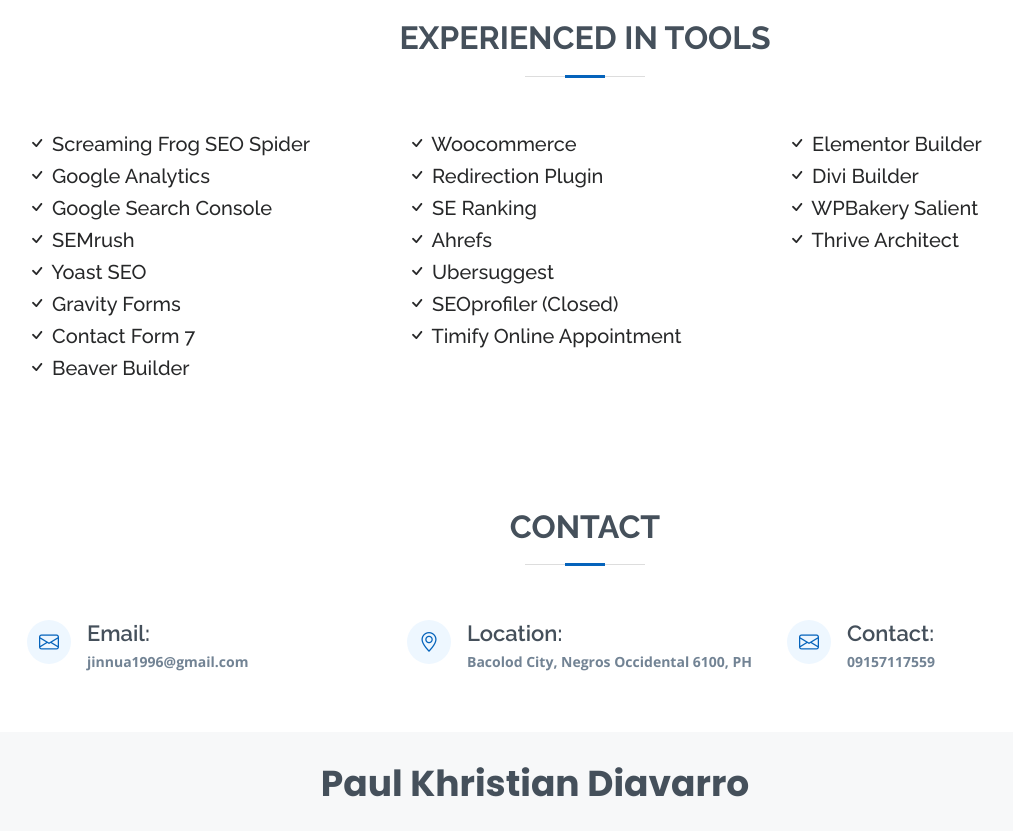
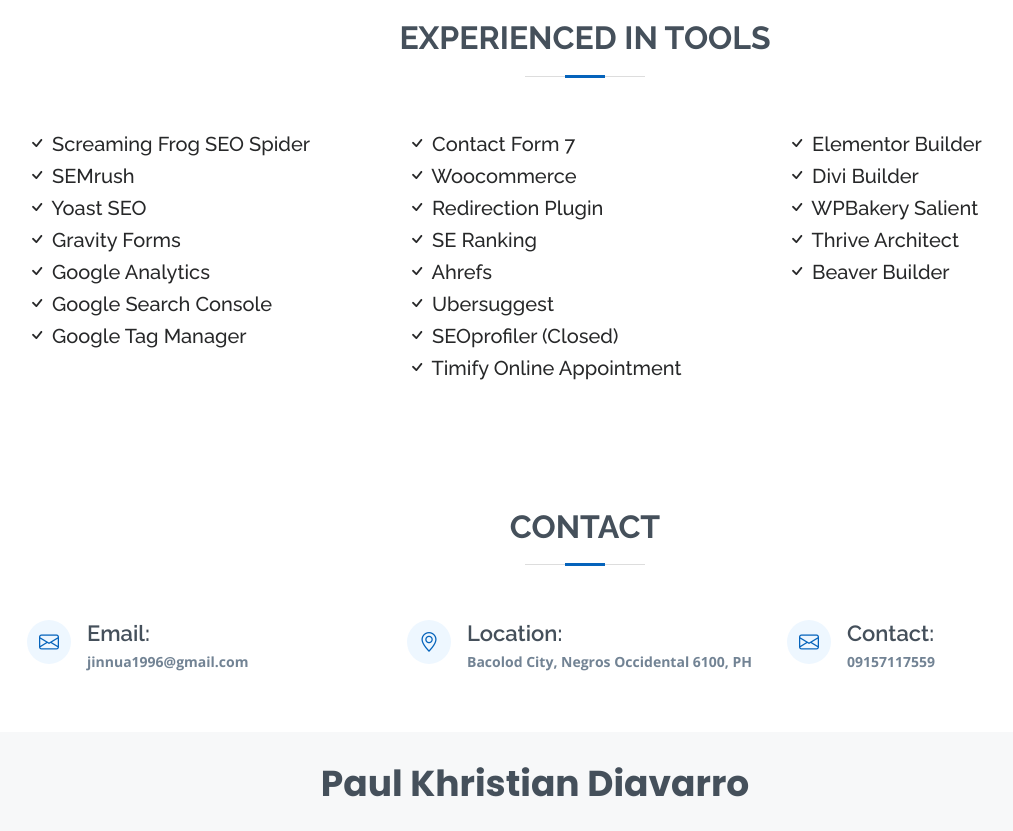
Before and after one commit to jinnua1996/resume-portfolio, a plain HTML site: page index.html in a window 1280 px wide. Shown: the part 3620-4451 px from the top of the page, without its empty margins (105-1118 px from the left). Drawn offline with nearby package versions, Linux system fonts and the light colour scheme.

Commit message:
Update index.html

```diff
--- a/index.html
+++ b/index.html
@@ -383,16 +383,6 @@
             </div>
 			<div class="info">
               <div class="address">
-                <h5><i class="bi bi-check"></i> Google Analytics</h5>
-              </div>
-            </div>
-			<div class="info">
-              <div class="address">
-                <h5><i class="bi bi-check"></i> Google Search Console</h5>
-              </div>
-            </div>
-			<div class="info">
-              <div class="address">
                 <h5><i class="bi bi-check"></i> SEMrush</h5>
               </div>
             </div>
@@ -408,12 +398,27 @@
             </div>
 			<div class="info">
               <div class="address">
-                <h5><i class="bi bi-check"></i> Contact Form 7</h5>
+                <h5><i class="bi bi-check"></i> Google Analytics</h5>
+              </div>
+            </div>
+			<div class="info">
+              <div class="address">
+                <h5><i class="bi bi-check"></i> Google Search Console</h5>
+              </div>
+            </div>
+			<div class="info">
+              <div class="address">
+                <h5><i class="bi bi-check"></i> Google Tag Manager</h5>
               </div>
             </div>
           </div>
 		  <div class="col-lg-4">
             <div class="info">
+              <div class="address">
+                <h5><i class="bi bi-check"></i> Contact Form 7</h5>
+              </div>
+            </div>
+			<div class="info">
               <div class="address">
                 <h5><i class="bi bi-check"></i> Woocommerce</h5>
               </div>
@@ -464,12 +469,13 @@
               <div class="address">
                 <h5><i class="bi bi-check"></i> WPBakery Salient</h5>
               </div>
-            </div><div class="info">
+            </div>
+			<div class="info">
               <div class="address">
                 <h5><i class="bi bi-check"></i> Thrive Architect</h5>
               </div>
             </div>
-			</div><div class="info">
+			<div class="info">
               <div class="address">
                 <h5><i class="bi bi-check"></i> Beaver Builder</h5>
               </div>
```
